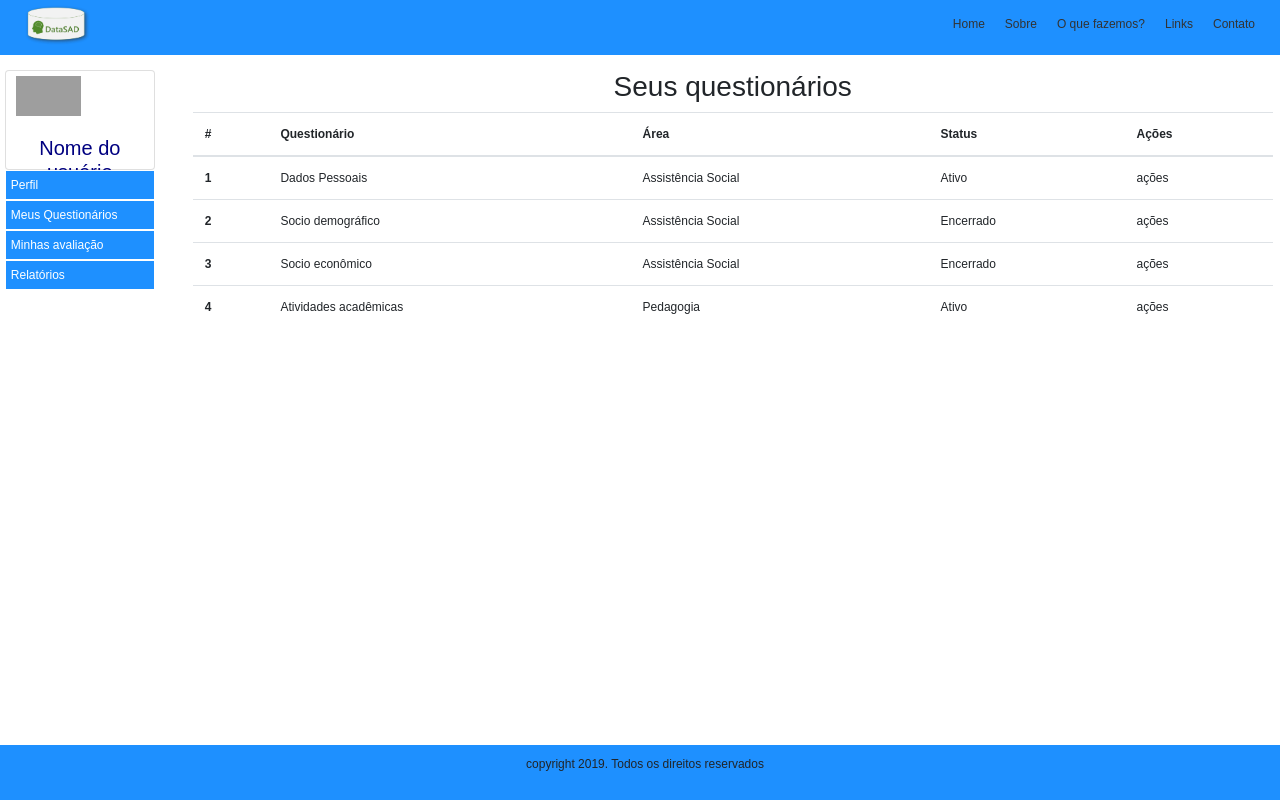
After one commit to MayelleCarvalho/DataSad, a Django app: page /home/ in a window 1280 px wide. The commit adds this page. Run offline with Django 3.2, Linux system fonts and the light colour scheme; some libraries are stand-ins or nearby versions; grey boxes are pictures that could not be loaded.

Commit message:
templates

```diff
--- /dev/null
+++ b/datasad/comum/static/css/style.css
@@ -0,0 +1,234 @@
+*{
+    margin: 0;
+    padding: 0;
+}
+
+body{
+    font-family: arial, helvetica, sans-serif;
+    font-size: 12px;
+}
+
+header, footer{
+    height: 55px;
+    background-color: #1E90FF;
+    font-family: arial, helvetica, sans-serif;
+    font-size: 12px;
+}
+
+.body-container{
+    width: 100vw;
+    height: 100vh;
+    background: #FFFFFF;
+    display: flex;
+    flex-direction: row;
+    justify-content: center;
+    align-items: center;
+}
+
+.box {
+    width:80%;
+    height:100%;
+    background: #F0FFF0;
+}
+
+.box-about {
+    width:60%;
+    height:100%;
+    background: #FFFFFF;
+}
+
+.box-login {
+    width:40%;
+    height: 60%;
+    background: #D3D3D3;
+    padding: 15px 3% 15px 3%;
+    margin: 0 0 80px 0;
+}
+
+.box-cadastro{
+    width: 90%;
+    height:100%;
+    background: #FFFFFF;
+    padding: 15px 3% 15px 3%;
+    margin: 10px 0 0 0;
+}
+
+.card-table {
+    width: 100%;
+}
+
+.card-menu-opcoes {
+    width: 150px;
+    height: 100px;
+    color: #000080;
+    font-style: unset;
+}
+
+.card-profile {
+    align-items: center;
+    margin-top: 5px;
+    margin-left: 10px;
+    height: 40px;
+    width: 65px;
+}
+
+.box-menu-opcoes {
+    background: #fff;
+    padding: 15px 3% 15px 3%;
+    margin: 0px 10px 0 0;
+}
+
+.box-main {
+    background: #fff;
+    padding: 15px 3% 15px 3%;
+    margin: 0px 10px 0 0;
+}
+
+.box-main table{
+    width: 1080px;
+}
+
+.menu-opcoes {
+
+}
+
+.menu-opcoes ul {
+    margin: 0;
+    padding: 0;
+    list-style: none;
+    width: 150px;
+}
+
+.menu-opcoes ul li {
+    position: relative;
+}
+
+.menu-opcoes ul li a{
+    display: block;
+    text-decoration: none;
+    color: #fff;
+    background: #1E90FF;
+    padding: 5px;
+    border: 1px solid #fff;
+    font-style: unset;
+}
+
+.box-cadastro input{
+    outline: none;
+    width: 95%;
+    padding: 5px;
+    border: 1px solid #B0C4DE;
+    border-radius: 3px;
+}
+
+.box-cadastro label{
+    font-size: 15px;
+    font-family: inherit, sans-serif;
+    color: #808080;
+}
+
+.box-login label{
+    font-size: 15px;
+    font-family: inherit, sans-serif;
+    color: #000080;
+}
+
+.box-login h3{
+    font-family: inherit, sans-serif;
+    color: #000080;
+    font-style: unset;
+}
+
+.box-cadastro h3{
+    font-family: inherit, sans-serif;
+    color: #696969;
+}
+
+.box-login input:not([type="checkbox"]){
+    width: 95%;
+    margin-top: 4px;
+    padding: 5px;
+    border: 1px solid #B0C4DE;
+    border-radius: 3px;
+}
+
+.box-login input {
+    outline: none;
+}
+
+.header-container {
+    margin-top: -10px;
+}
+
+.logo {
+    margin-top: 5px;
+    margin-left: 10px;
+    height: 40px;
+    width: 65px;
+}
+
+.logo-about {
+    max-height: 200px;
+    max-width: 240px;
+}
+
+.drop-header {
+    margin-top: 10px;
+    margin-left: 10px;
+}
+
+.item-footer {
+    margin-top: 10px;
+    margin-left: 10px;
+}
+
+.header-menu {
+    list-style:none;
+    float:left;
+}
+
+.header-menu li {
+    position:relative;
+    float:left;
+}
+
+.header-menu li a{
+    color:#333;
+    text-decoration:none;
+    padding:5px 10px;
+    display:block;
+}
+
+.header-menu li a:hover{
+    background:#333;
+    color:#fff;
+}
+
+.header-menu li:hover ul, .header-menu li.over ul{
+    display:block;
+}
+
+.header-menu li ul li{
+    display:block;
+    width:150px;
+}
+
+.header-menu li ul{
+    position:absolute;
+    top:25px;
+    left:0;
+    background-color:#fff;
+    display:none;
+}
+
+.header-menu ul{
+    list-style-type: none;
+    margin: 0;
+    padding: 0;
+    overflow: hidden;
+    background-color: #333333;
+}
+
+.header-menu li{
+    float: left;
+}
--- a/datasad/comum/templates/datasad_base.html
+++ b/datasad/comum/templates/datasad_base.html
@@ -1,10 +1,58 @@
 <!DOCTYPE html>
-<html lang="en">
-<head>
-    <meta charset="UTF-8">
-    <title>Title</title>
-</head>
-<body>
+{% load i18n%}
+{% load staticfiles %}
+<html>
+   <head>
+        <title>Index Data-SAD</title>
+        <meta charset="utf-8">
+        <meta name="viewport" content="width=device-width, initial-scale=1.0">
+        <link rel="stylesheet" href="{% static 'css/bootstrap.min.css' %}"/>
+        <link rel="stylesheet" href="{% static 'css/style.css' %}"/>
+        <link rel="stylesheet" href="https://cdnjs.cloudflare.com/ajax/
+        libs/font-awesome/4.7.0/css/font-awesome.min.css">
+    </head>
 
-</body>
+   <body>
+        <header>
+            {% block body_header %}
+            <div class="body-container">
+                <nav>
+                    <div class="d-inline p-2">
+                        <a href="{% url 'exibir_index' %}"><img class="logo float-left" src="{% static 'images/datasad_logo2.png' %}" alt="logo"/></a>
+                    </div>
+                    <ul class="header-menu float-right drop-header">
+                        <li><a href="#">perfil</a></li>
+                        <li><a href="#">Sobre</a></li>
+                            <li><a href="#">O que fazemos?</a>
+                                <ul>
+                                      <li><a href="#">Web Design</a></li>
+                                      <li><a href="#">SEO</a></li>
+                                      <li><a href="#">Design</a></li>
+                                </ul>
+                            </li>
+                        <li><a href="#">Links</a></li>
+                        <li><a href="#">Contato</a></li>
+                    </ul>
+                </nav>
+            </div>
+            {% endblock body_header %}
+        </header>
+        {% block body_container %}
+
+        {% endblock body_container %}
+        <footer class="fixed-bottom" id="footer">
+            <div class="container-fluid">
+                <div class="row">
+                    <div class="footer-wrapper">
+                    </div>
+                </div>
+            </div>
+            <div class="item-footer" align="center">
+                <p>copyright 2019. Todos os direitos reservados</p>
+            </div>
+        </footer>
+
+        <script src="<a class='vglnk' href='https://code.jquery.com/jquery.js' rel='nofollow'><span>https</span><span>://</span><span>code</span><span>.</span><span>jquery</span><span>.</span><span>com</span><span>/</span><span>jquery</span><span>.</span><span>js</span></a>"></script>
+        <script src="js/bootstrap.min.js"></script>
+   </body>
 </html>
--- /dev/null
+++ b/datasad/comum/templates/datasad_header_about.html
@@ -0,0 +1,22 @@
+{% load staticfiles %}
+
+<div class="container-fluid">
+    <nav>
+        <div class="d-inline p-2">
+            <a href="{% url 'exibir_index' %}"><img class="logo float-left" src="{% static 'images/datasad_logo2.png' %}" alt="logo"/></a>
+        </div>
+        <ul class="header-menu float-right drop-header">
+            <li><a href="#">Home</a></li>
+            <li><a href="#">Sobre</a></li>
+                <li><a href="#">O que fazemos?</a>
+                    <ul>
+                          <li><a href="#">Web Design</a></li>
+                          <li><a href="#">SEO</a></li>
+                          <li><a href="#">Design</a></li>
+                    </ul>
+                </li>
+            <li><a href="#">Links</a></li>
+            <li><a href="#">Contato</a></li>
+        </ul>
+    </nav>
+</div>
--- /dev/null
+++ b/datasad/comum/templates/datasad_home.html
@@ -0,0 +1,19 @@
+{% extends "datasad_base.html" %}
+{% load staticfiles %}
+
+{% block body_header %}
+    {% include 'datasad_header_about.html' %}
+{% endblock body_header %}
+
+{% block body_container %}
+    <div class="container-fluid">
+        <div class="row">
+            <div class="col-xs-3">
+                {% include 'datasad_menu_opcoes.html' %}
+            </div>
+            <div class="col-xs-9">
+                {% include 'datasad_questionario_list.html' %}
+            </div>
+    </div>
+    </div>
+{% endblock body_container %}
--- /dev/null
+++ b/datasad/comum/templates/datasad_menu_opcoes.html
@@ -0,0 +1,16 @@
+<div class="box-menu-opcoes">
+    <div class="card card-menu-opcoes" >
+        <img class="logo float-left" src="#" alt="logo"/>
+        <div class="card-body">
+            <h5 align="center" class="card-title">Nome do usuário</h5>
+        </div>
+    </div>
+    <nav class="menu-opcoes">
+        <ul>
+            <li><a href="#">Perfil</a></li>
+            <li><a href="#">Meus Questionários</a></li>
+            <li><a href="#">Minhas avaliação</a></li>
+            <li><a href="#">Relatórios</a></li>
+      </ul>
+    </nav>
+</div>
--- /dev/null
+++ b/datasad/comum/templates/datasad_questionario_list.html
@@ -0,0 +1,47 @@
+<div class="row box-main">
+    <div class="col-xs-12">
+        <h3 align="center">Seus questionários</h3>
+        <table class="table table-hover">
+            <thead>
+            <tr>
+              <th scope="col">#</th>
+              <th scope="col">Questionário</th>
+              <th scope="col">Área</th>
+              <th scope="col">Status</th>
+              <th scope="col">Ações</th>
+            </tr>
+            </thead>
+            <tbody>
+                <tr>
+                  <th scope="row">1</th>
+                  <td>Dados Pessoais</td>
+                  <td>Assistência Social</td>
+                  <td>Ativo</td>
+                  <td>ações</td>
+                </tr>
+                <tr>
+                  <th scope="row">2</th>
+                  <td>Socio demográfico</td>
+                  <td>Assistência Social</td>
+                  <td>Encerrado</td>
+                  <td>ações</td>
+                </tr>
+                <tr>
+                  <th scope="row">3</th>
+                  <td>Socio econômico </td>
+                  <td>Assistência Social</td>
+                  <td>Encerrado</td>
+                  <td>ações</td>
+                </tr>
+                <tr>
+                  <th scope="row">4</th>
+                  <td>Atividades acadêmicas</td>
+                  <td>Pedagogia</td>
+                  <td>Ativo</td>
+                  <td>ações</td>
+                </tr>
+            </tbody>
+        </table>
+    </div>
+
+</div>
--- a/datasad/comum/views.py
+++ b/datasad/comum/views.py
@@ -2,3 +2,15 @@ from django.shortcuts import render
 
 def index(request):
     return render(request, 'datasad_index.html')
+
+def exibir_login(request):
+    return render(request, 'datasad_login.html')
+
+def exibir_cadastro_usuario(request):
+    return render(request, 'datasad_cadastro_usuario.html')
+
+def exibir_home(request):
+    return render(request, 'datasad_home.html')
+
+def exibir_questionario_detail(request):
+    return render(request, 'datasad_questionario_detail.html')
--- a/datasad/datasad/urls.py
+++ b/datasad/datasad/urls.py
@@ -19,5 +19,9 @@ from comum import views
 
 urlpatterns = [
     path('admin/', admin.site.urls),
-    path('', views.index),
+    path('', views.index, name='exibir_index'),
+    path('login/', views.exibir_login, name='exibir_login'),
+    path('usuario/novo/', views.exibir_cadastro_usuario, name='exibir_cadastro_usuario'),
+    path('home/', views.exibir_home, name='exibir_home'),
+    path('questionario/id', views.exibir_questionario_detail, name='exibir_questionario_detail'),
 ]
```
Also changed, not shown: datasad/comum/templates/datasad_cadastro_usuario.html (added, +41 -0 lines), datasad/comum/templates/datasad_index.html (+27 -35 lines), datasad/comum/templates/datasad_login.html (+40 -9 lines), datasad/comum/templates/datasad_questionario_detail.html (added, +62 -0 lines), datasad/comum/templates/datasad_questionario_resultado.html (added, +30 -0 lines), datasad/comum/static/images/datasad_logo.png (added), datasad/comum/static/images/datasad_logo2.png (added), datasad/comum/static/images/logo_datasad2.png (added).
